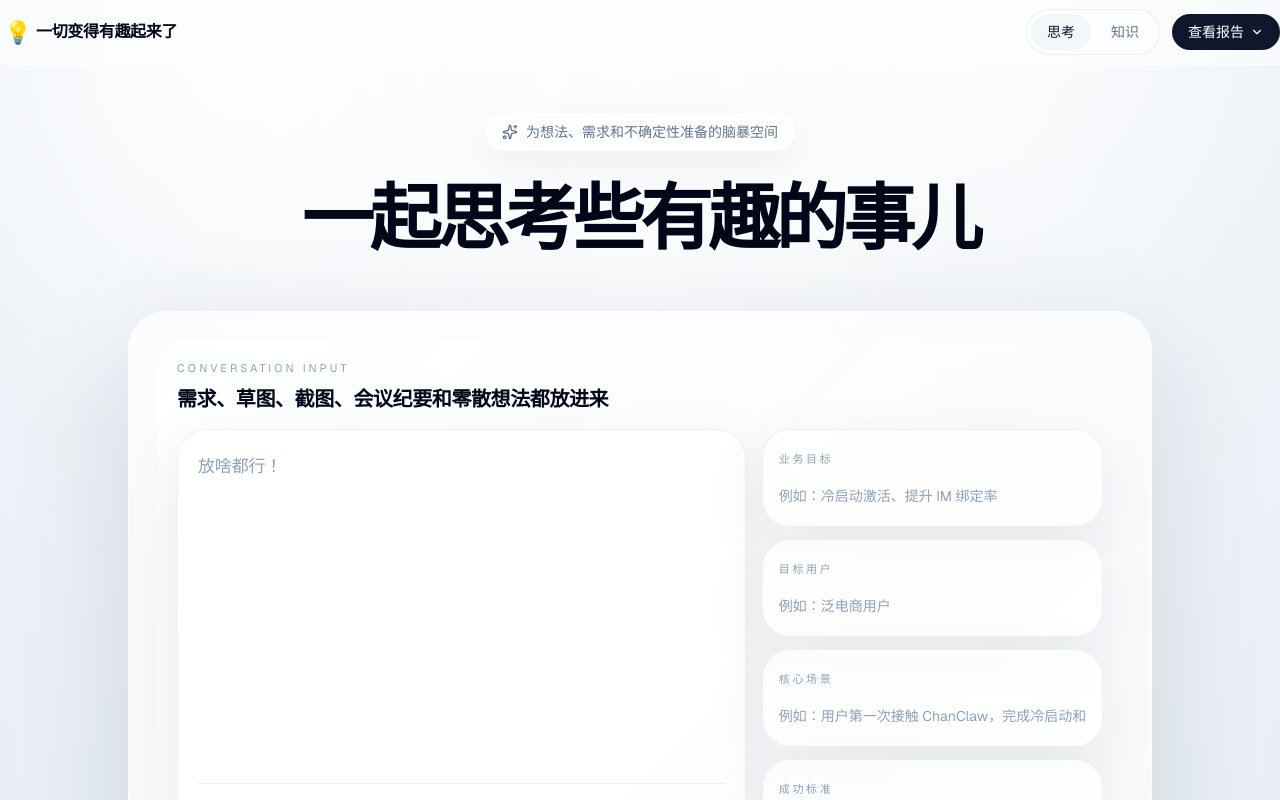
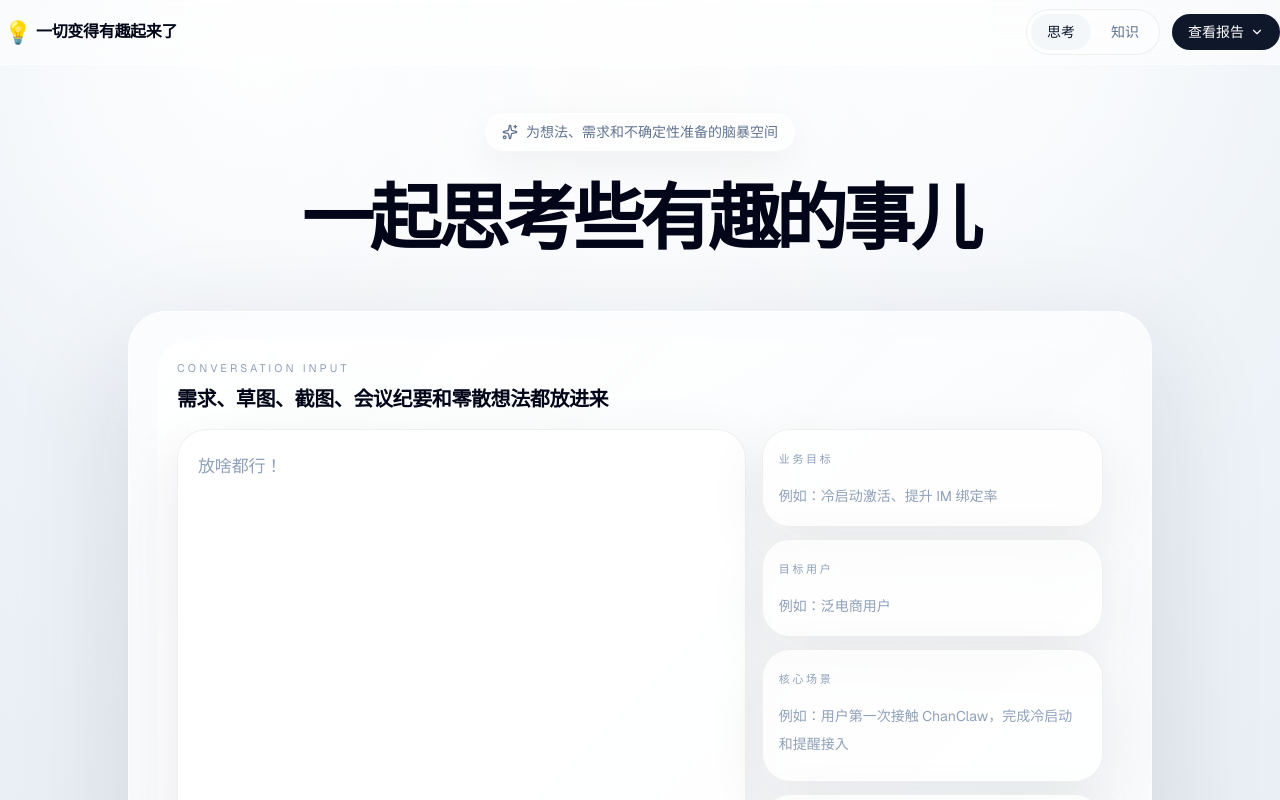
Before and after one commit to 9Joedesign/Infinite, a Next.js app: page / in a window 1280 px wide. Shown: the top 800 px of the page. Built offline with nearby package versions, Linux system fonts and the light colour scheme.

Commit message:
Keep scenario field two lines

```diff
--- a/components/workspace/InputPanel.tsx
+++ b/components/workspace/InputPanel.tsx
@@ -225,12 +225,13 @@ export default function InputPanel() {
 
             <label className="rounded-[28px] border border-black/6 bg-white/74 p-4 shadow-[0_18px_60px_rgba(15,23,42,0.08)]">
               <span className="text-[11px] uppercase tracking-[0.24em] text-slate-400">核心场景</span>
-              <input
+              <textarea
                 value={draftStructuredInput.scenario}
                 onChange={(e) => handleStructuredFieldChange('scenario', e.target.value)}
                 name="scenario"
                 placeholder="例如：用户第一次接触 ChanClaw，完成冷启动和提醒接入"
-                className="mt-3 w-full border-0 bg-transparent text-sm leading-7 text-slate-800 placeholder:text-slate-400 focus:outline-none"
+                rows={2}
+                className="mt-3 min-h-14 w-full resize-none border-0 bg-transparent text-sm leading-7 text-slate-800 placeholder:text-slate-400 focus:outline-none"
               />
             </label>
 
```
